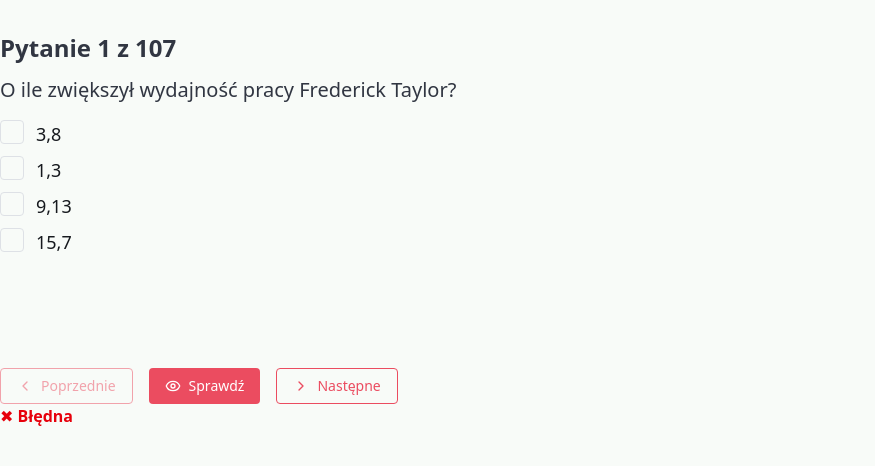
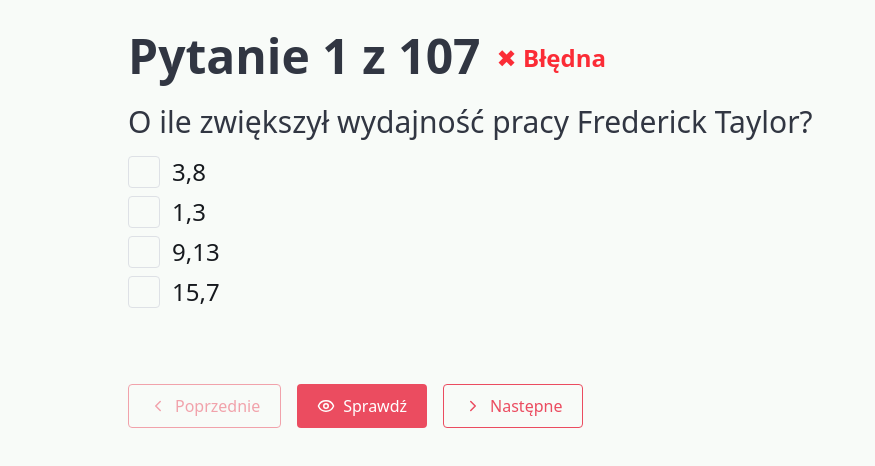
Before and after one commit to lnig/QuizZPI, a React (Vite) app: page / in a window 1280 px wide. Both pictures are taken after a click on the button "Sprawdź". Shown: the top 466 px of the page, without its empty margins (0-875 px from the left). Built offline with nearby package versions, Linux system fonts and the light colour scheme.

Commit message:
Question corrections and larger text

```diff
--- a/src/App.tsx
+++ b/src/App.tsx
@@ -77,14 +77,28 @@ export default function App() {
 
   return (
     <div className='flex flex-col sm:items-center sm:justify-center py-4 px-4 sm:py-8 sm:px-16'>
-      <div className="flex flex-col xl:w-[1280px]">
-        <div className="text-2xl font-bold text-[#313642]">
+      <div className="flex flex-col xl:w-[1024px]">
+        <div className='flex gap-4 items-center'>
+          <div className="text-2xl font-bold text-[#313642] lg:text-5xl">
             Pytanie {current + 1} z {total}
+          </div>
+          {showFeedback && (
+            <span
+              className={
+                checkCorrect(q, answer)
+                  ? 'text-green-600 font-bold mt-1 lg:text-2xl'
+                  : 'text-red-500 font-bold mt-1 lg:text-2xl'
+              }
+            >
+              {checkCorrect(q, answer) ? '✔ Poprawna' : '✖ Błędna'}
+            </span>
+          )}
         </div>
 
         <QuestionCard question={q} answer={answer} onAnswer={handleAnswer} />
 
-        <div className="mt-4 flex flex-col sm:flex-row gap-4">
+        <div className="mt-4 flex flex-col sm:flex-row">
+          <div className='flex flex-col gap-4 xl:hidden'>
             <Button
               text='Poprzednie'
               size='m'
@@ -94,7 +108,6 @@ export default function App() {
               onClick={() => setCurrent(curr => Math.max(0, curr - 1))}
               disabled={current === 0}
             />
-
             <Button
               text='Sprawdź'
               size='m'
@@ -103,7 +116,6 @@ export default function App() {
               Icon={Eye}
               onClick={() => setShowFeedback(true)}
             />
-
             <Button
               text={current < total - 1 ? 'Następne' : 'Restart'}
               size='m'
@@ -114,17 +126,36 @@ export default function App() {
             />
           </div>
 
-       {showFeedback && (
-            <span
-              className={
-                checkCorrect(q, answer)
-                  ? 'text-green-600 font-bold'
-                  : 'text-red-600 font-bold'
-              }
-            >
-              {checkCorrect(q, answer) ? '✔ Poprawna' : '✖ Błędna'}
-            </span>
-          )}
+          <div className='hidden xl:flex gap-4'>
+            <Button
+              text='Poprzednie'
+              size='l'
+              width='w-full sm:w-fit'
+              type='secondary'
+              Icon={ChevronLeft}
+              onClick={() => setCurrent(curr => Math.max(0, curr - 1))}
+              disabled={current === 0}
+            />
+
+            <Button
+              text='Sprawdź'
+              size='l'
+              width='w-full sm:w-fit'
+              type='primary'
+              Icon={Eye}
+              onClick={() => setShowFeedback(true)}
+            />
+
+            <Button
+              text={current < total - 1 ? 'Następne' : 'Restart'}
+              size='l'
+              width='w-full sm:w-fit'
+              type='secondary'
+              Icon={ChevronRight}
+              onClick={goNext}
+            />
+          </div>
+        </div>
       </div>
     </div>
   );
--- a/src/components/QuestionCard.tsx
+++ b/src/components/QuestionCard.tsx
@@ -69,22 +69,21 @@ export const QuestionCard: React.FC<QuestionCardProps> = ({ question, answer, on
 
   return (
     <div className='min-h-72'>
-      <p className="text-xl text-[#313642] mt-3">{question.question}</p>
+      <p className="text-xl text-[#313642] mt-3 xl:mt-6 xl:text-3xl">{question.question}</p>
 
       {question.type === 'single' && (
         <div className="flex flex-col space-y-2 mt-4">
           {question.options.map(opt => (
             <label
               key={opt}
-              className="flex flex-wrap items-start gap-3 text-lg text-[#16191E]"
+              className="flex flex-wrap items-start gap-3"
             >
-
               <Checkbox
+                size={32}
                 checked={answer === opt}
                 onChange={() => handleSingle(opt)}
               />
-
-              <span className="flex-1 break-words">{opt}</span>
+              <span className="flex-1 break-words text-lg xl:text-2xl text-[#16191E]">{opt}</span>
             </label>
           ))}
         </div>
@@ -93,12 +92,17 @@ export const QuestionCard: React.FC<QuestionCardProps> = ({ question, answer, on
       {question.type === 'multiple' && (
         <div className="flex flex-col space-y-2 mt-4">
           {question.options.map(opt => (
-            <label key={opt} className="flex items-center gap-3 text-lg text-[#16191E] border">
+             <label
+              key={opt}
+              className="flex flex-wrap items-start gap-3"
+            >
               <Checkbox
+                size={32}
                 checked={Array.isArray(answer) && answer.includes(opt)}
                 onChange={() => handleMultiple(opt)}
               />
-              {opt}
+
+              <span className="flex-1 break-words text-lg xl:text-2xl text-[#16191E]">{opt}</span>
             </label>
           ))}
         </div>
@@ -109,7 +113,7 @@ export const QuestionCard: React.FC<QuestionCardProps> = ({ question, answer, on
           type="text"
           value={typeof answer === 'string' ? answer : ''}
           onChange={handleOpen}
-          className="w-full p-2 border rounded border-[#DEE1E5] h-9 mt-4"
+          className="w-full p-2 border rounded border-[#DEE1E5] h-9 xl:h-10 mt-4"
         />
       )}
 
@@ -117,7 +121,7 @@ export const QuestionCard: React.FC<QuestionCardProps> = ({ question, answer, on
         <div className="mt-4">
           {(Array.isArray(answer) ? answer : question.options).map((item, idx) => (
             <div key={item} className="flex items-center mb-2">
-              <span className="flex items-center gap-3 text-lg text-[#16191E] flex-1">{item}</span>
+              <span className="flex items-center gap-3 text-lg xl:text-2xl text-[#16191E] flex-1">{item}</span>
               <div className="flex space-x-1">
 
                 <Button
@@ -145,16 +149,27 @@ export const QuestionCard: React.FC<QuestionCardProps> = ({ question, answer, on
       {question.type === 'matching' && (
       <div className="grid grid-cols-1 gap-4 mt-4">
         {question.leftItems.map(left => (
-            <div key={left} className="flex items-center space-x-2">
-              <span className="flex items-center gap-3 text-lg text-[#16191E] flex-1">{left}</span>
+          <div key={left} className="flex items-center space-x-4">
+            <span className="flex items-center gap-3 text-lg xl:text-2xl text-[#16191E] whitespace-nowrap">
+              {left}
+            </span>
             <select
               value={typeof answer === 'object' && !Array.isArray(answer) && answer[left] ? answer[left] : ''}
               onChange={e => handleMatch(left, e.target.value)}
-                className="py-1 px-4 border rounded border-[#DEE1E5]"
+              className="py-1 px-4 border rounded border-[#DEE1E5] xl:h-10 w-full"
+              style={{ whiteSpace: 'normal' }}
             >
-                <option value="" className='disabled hidden'>Wybierz</option>
+              <option value="" className="disabled hidden">Wybierz</option>
               {question.rightItems.map(right => (
-                  <option key={right} value={right}>
+                <option
+                  key={right}
+                  value={right}
+                  className="xl:text-lg"
+                  style={{
+                    whiteSpace: 'normal',
+                    wordWrap: 'break-word',
+                  }}
+                >
                   {right}
                 </option>
               ))}
--- a/src/data/question.json
+++ b/src/data/question.json
@@ -276,7 +276,7 @@
   },
   {
     "id": "28",
-    "type": "ordering",
+    "type": "matching",
     "question": "Cele S.M.A.R.T - ustaw w kolejności",
     "leftItems": ["Specific", "Measurable", "Assignable", "Realistic", "TimeRelated"],
     "rightItems": [
```
Lines whose indentation alone changed are shown as unchanged.
